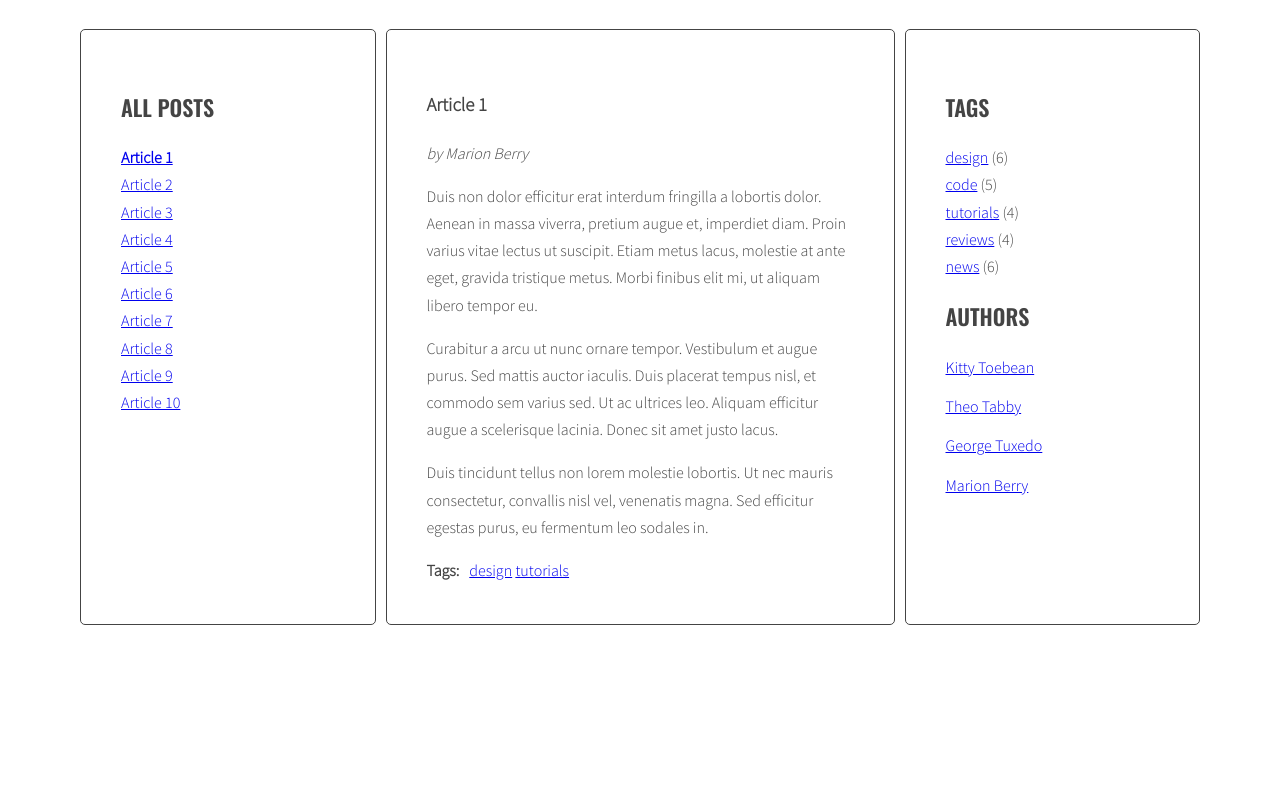
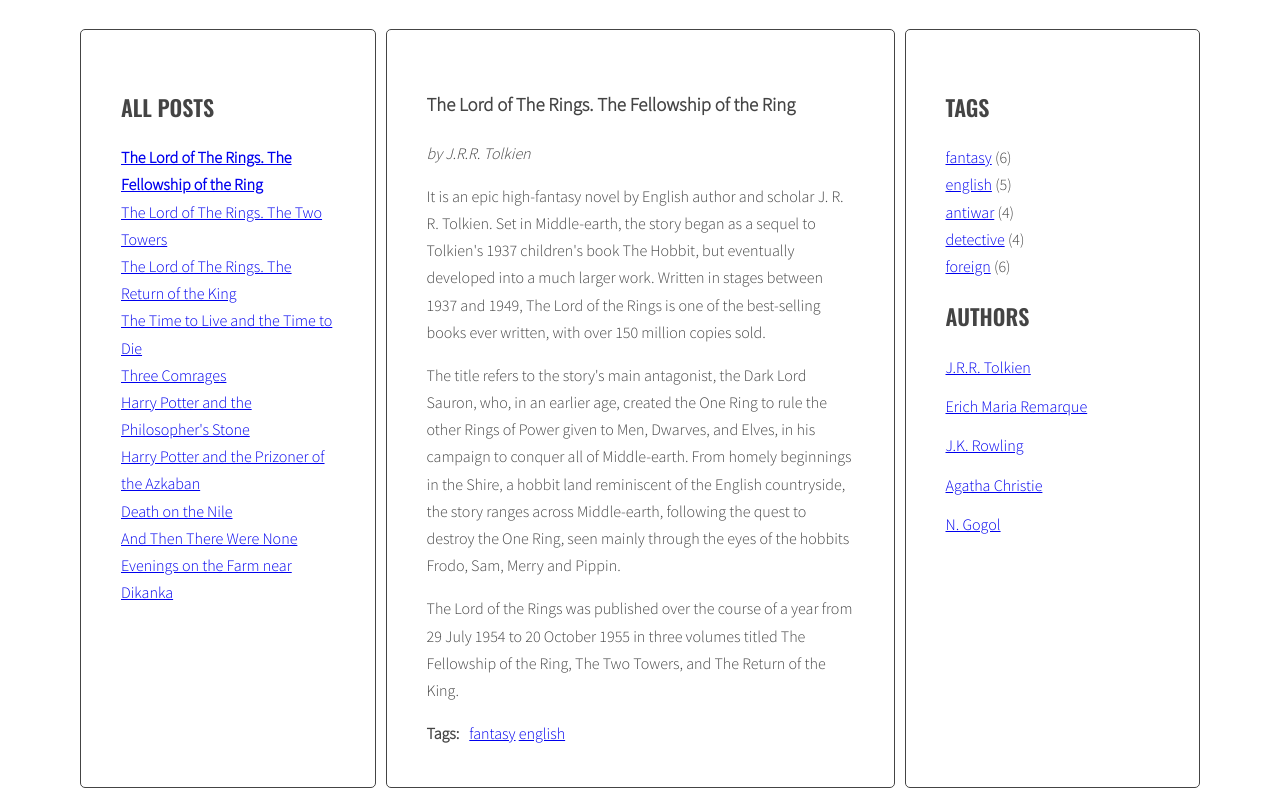
Before and after one commit to Yaroslava1408/javascript-blog, a website: page index.html in a window 1280 px wide. Shown: the part 214-1004 px from the top of the page. Before the commit the page ends 847 px from the top, so only its background shows below. Drawn offline with nearby package versions, Linux system fonts and the light colour scheme; a web font is replaced by a local one.

Commit message:
Change the content of the project

```diff
--- a/index.html
+++ b/index.html
@@ -2,7 +2,7 @@
 <html lang="en">
     <head>
         <meta charset="utf-8">
-        <title>My first website</title>
+        <title>My books list</title>
         <link rel="preconnect" href="https://fonts.googleapis.com">
         <link rel="preconnect" href="https://fonts.gstatic.com" crossorigin>
         <link href="https://fonts.googleapis.com/css2?family=Rakkas&ampfamily=Wendy+One&ampdisplay=swap" rel="stylesheet">
@@ -13,39 +13,39 @@
 <body>
 <div class="blog">
     <div class="container">
-      <h1 class="logo">my blog</h1>
+      <h1 class="logo">my top books</h1>
       <main class="wrapper">
         <aside class="sidebar">
-          <h2 class="section-title">All posts</h2>
-          <ul class="list titles">
-            <li><a href="#article-1" class="active"><span>Article 1</span></a></li>
-            <li><a href="#article-2"><span>Article 2</span></a></li>
-            <li><a href="#article-3"><span>Article 3</span></a></li>
-            <li><a href="#article-4"><span>Article 4</span></a></li>
-            <li><a href="#article-5"><span>Article 5</span></a></li>
-            <li><a href="#article-6"><span>Article 6</span></a></li>
-            <li><a href="#article-7"><span>Article 7</span></a></li>
-            <li><a href="#article-8"><span>Article 8</span></a></li>
-            <li><a href="#article-9"><span>Article 9</span></a></li>
-            <li><a href="#article-10"><span>Article 10</span></a></li>
+            <h2 class="section-title">All posts</h2>
+            <ul class="list titles">
+            <li><a href="#article-1" class="active"><span>The Lord of The Rings. The Fellowship of the Ring</span></a></li>
+            <li><a href="#article-2"><span>The Lord of The Rings. The Two Towers</span></a></li>
+            <li><a href="#article-3"><span>The Lord of The Rings. The Return of the King</span></a></li>
+            <li><a href="#article-4"><span>The Time to Live and the Time to Die</span></a></li>
+            <li><a href="#article-5"><span>Three Comrages</span></a></li>
+            <li><a href="#article-6"><span>Harry Potter and the Philosopher's Stone</span></a></li>
+            <li><a href="#article-7"><span>Harry Potter and the Prizoner of the Azkaban</span></a></li>
+            <li><a href="#article-8"><span>Death on the Nile</span></a></li>
+            <li><a href="#article-9"><span>And Then There Were None</span></a></li>
+            <li><a href="#article-10"><span>Evenings on the Farm near Dikanka</span></a></li>
           </ul>
         </aside>
         <section class="posts">
           <article class="post active" id="article-1">
-            <h3 class="post-title">Article 1</h3>
-            <p class="post-author">by Marion Berry</p>
+            <h3 class="post-title">The Lord of The Rings. The Fellowship of the Ring</h3>
+            <p class="post-author">by J.R.R. Tolkien</p>
             <div class="post-content">
-              <p>Duis non dolor efficitur erat interdum fringilla a lobortis dolor. Aenean in massa viverra, pretium augue et, imperdiet diam. Proin varius vitae lectus ut suscipit. Etiam metus lacus, molestie at ante eget, gravida tristique metus. Morbi finibus elit mi, ut aliquam libero tempor eu.</p>
+              <p>It is an epic high-fantasy novel by English author and scholar J. R. R. Tolkien. Set in Middle-earth, the story began as a sequel to Tolkien's 1937 children's book The Hobbit, but eventually developed into a much larger work. Written in stages between 1937 and 1949, The Lord of the Rings is one of the best-selling books ever written, with over 150 million copies sold.</p>
 
-              <p>Curabitur a arcu ut nunc ornare tempor. Vestibulum et augue purus. Sed mattis auctor iaculis. Duis placerat tempus nisl, et commodo sem varius sed. Ut ac ultrices leo. Aliquam efficitur augue a scelerisque lacinia. Donec sit amet justo lacus.</p>
+              <p>The title refers to the story's main antagonist, the Dark Lord Sauron, who, in an earlier age, created the One Ring to rule the other Rings of Power given to Men, Dwarves, and Elves, in his campaign to conquer all of Middle-earth. From homely beginnings in the Shire, a hobbit land reminiscent of the English countryside, the story ranges across Middle-earth, following the quest to destroy the One Ring, seen mainly through the eyes of the hobbits Frodo, Sam, Merry and Pippin.</p>
 
-              <p>Duis tincidunt tellus non lorem molestie lobortis. Ut nec mauris consectetur, convallis nisl vel, venenatis magna. Sed efficitur egestas purus, eu fermentum leo sodales in.</p>
+              <p>The Lord of the Rings was published over the course of a year from 29 July 1954 to 20 October 1955 in three volumes titled The Fellowship of the Ring, The Two Towers, and The Return of the King. </p>
             </div>
             <div class="post-tags">
               <p><strong>Tags:</strong></p>
               <ul class="list list-horizontal">
-                <li><a href="#">design</a></li>
-                <li><a href="#">tutorials</a></li>
+                <li><a href="#">fantasy</a></li>
+                <li><a href="#">english</a></li>
               </ul>
             </div>
           </article>
@@ -219,32 +219,37 @@
         <aside class="sidebar">
           <h2 class="section-title">Tags</h2>
           <ul class="list tags">
-            <li><a href="#">design</a> <span>(6)</span></li>
-            <li><a href="#">code</a> <span>(5)</span></li>
-            <li><a href="#">tutorials</a> <span>(4)</span></li>
-            <li><a href="#">reviews</a> <span>(4)</span></li>
-            <li><a href="#">news</a> <span>(6)</span></li>
+            <li><a href="#">fantasy</a> <span>(6)</span></li>
+            <li><a href="#">english</a> <span>(5)</span></li>
+            <li><a href="#">antiwar</a> <span>(4)</span></li>
+            <li><a href="#">detective</a> <span>(4)</span></li>
+            <li><a href="#">foreign</a> <span>(6)</span></li>
           </ul>
           <h2 class="section-title">Authors</h2>
           <ul class="list authors">
             <li>
               <a href="#">
-                <span class="author-name">Kitty Toebean</span>
+                <span class="author-name">J.R.R. Tolkien</span>
               </a>
             </li>
             <li>
               <a href="#">
-                <span class="author-name">Theo Tabby</span>
+                <span class="author-name">Erich Maria Remarque</span>
               </a>
             </li>
             <li>
               <a href="#">
-                <span class="author-name">George Tuxedo</span>
+                <span class="author-name">J.K. Rowling</span>
               </a>
             </li>
             <li>
               <a href="#">
-                <span class="author-name">Marion Berry</span>
+                <span class="author-name">Agatha Christie</span>
+              </a>
+            </li>
+            <li>
+              <a href="#">
+                <span class="author-name">N. Gogol</span>
               </a>
             </li>
           </ul>
--- a/js/script.js
+++ b/js/script.js
@@ -0,0 +1 @@
+'use strict';
```
